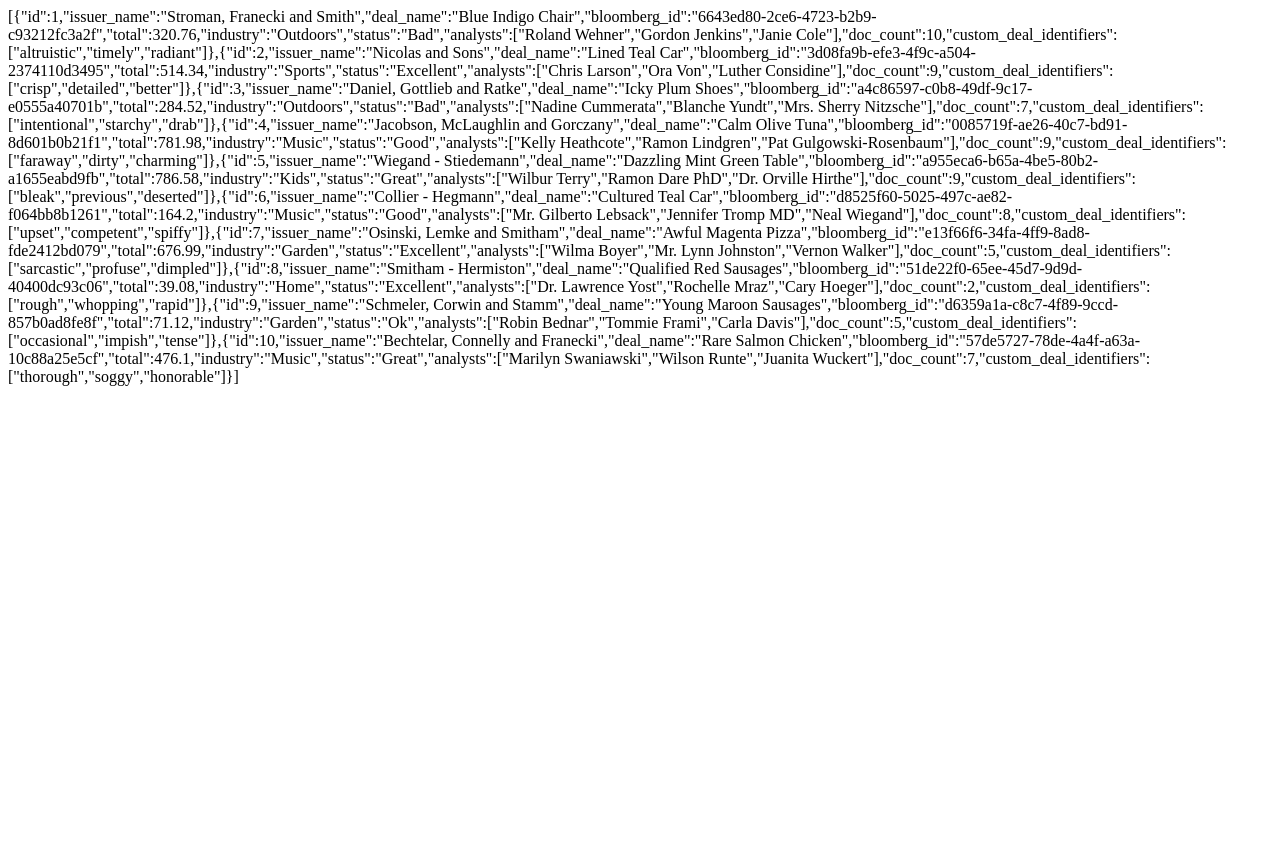
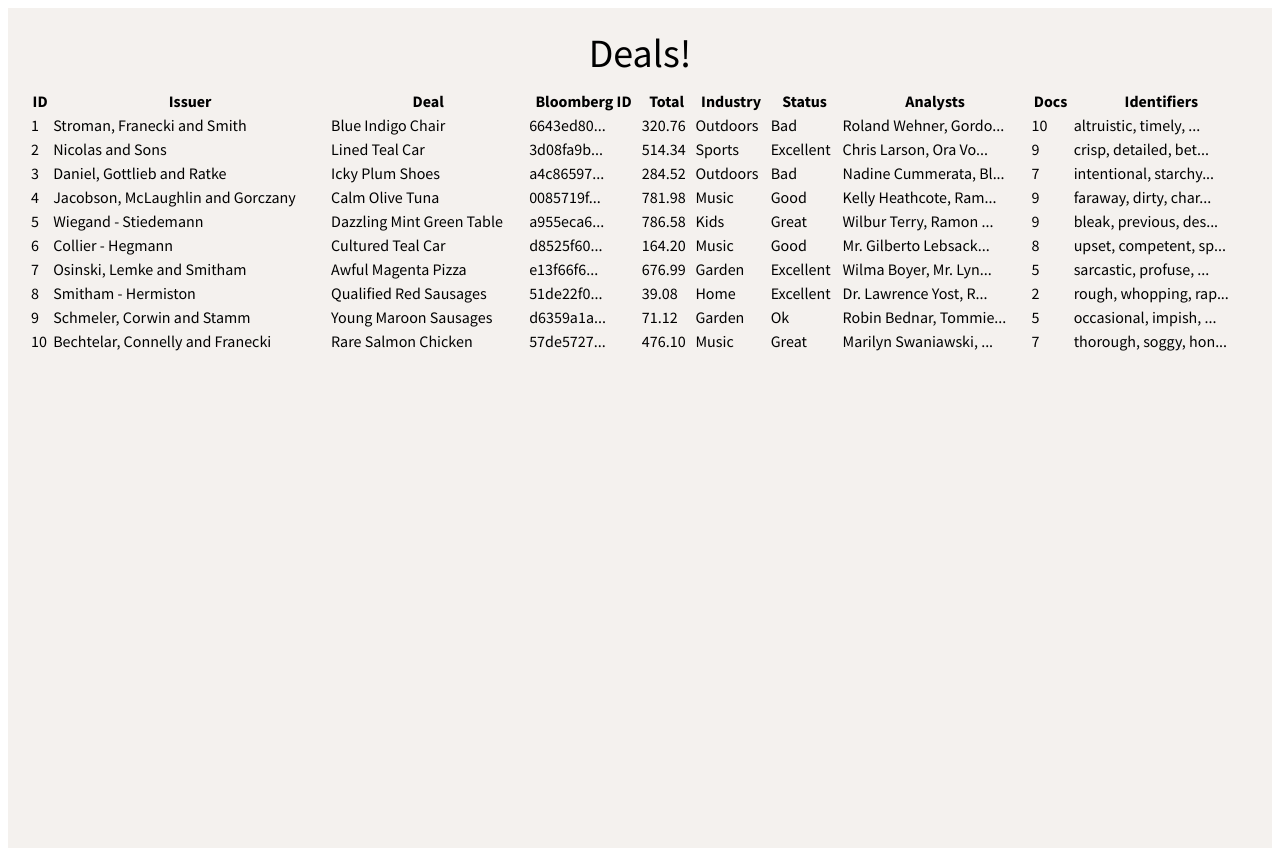
Before and after one commit to davebaumgartner/deals, a Vue app: page / in a window 1280 px wide. Before the commit the page ends 800 px from the top, so only its background shows below. Built offline with nearby package versions, Linux system fonts and the light colour scheme.

Commit message:
Pass data from App -> DealsView -> DynamicTable This commit also updates the DynamicTable to display the table data as a table instead of JSON string.

```diff
--- a/src/App.vue
+++ b/src/App.vue
@@ -1,10 +1,14 @@
 <script setup lang="ts">
+import mockData from "../mockData/mockData10.json";
 import DealsView from "./components/DealsView.vue";
-import mockData from "../mockData/mockData10.json";
+import { MOCK_TABLE_MODEL } from "./tableModel";
 </script>
 
 <template>
-  <DealsView :tableData="mockData" />
+  <DealsView
+    :tableData="mockData"
+    :tableModel="MOCK_TABLE_MODEL"
+  />
 </template>
 
 <style lang="scss"></style>
--- a/src/components/DealsView.vue
+++ b/src/components/DealsView.vue
@@ -1,13 +1,34 @@
 <script setup lang="ts">
+import type { TableModel } from "@/types";
 import DynamicTable from "./DynamicTable.vue";
 interface Props<T> {
   tableData: T[];
+  tableModel: TableModel<T>;
 }
 defineProps<Props<any>>();
 </script>
 
 <template>
-  <DynamicTable :tableData="tableData" />
+  <main class="main">
+    <div class="headline">Deals!</div>
+    <DynamicTable
+      :tableData="tableData"
+      :columns="tableModel.columns"
+    />
+  </main>
 </template>
 
-<style lang="scss"></style>
+<style lang="scss" scoped>
+.main {
+  min-width: 90vw;
+  min-height: 100vh;
+  background-color: $gray;
+  padding: 20px;
+
+  .headline {
+    font-size: 30pt;
+    text-align: center;
+    margin-bottom: 10px;
+  }
+}
+</style>
--- a/src/components/DynamicTable.vue
+++ b/src/components/DynamicTable.vue
@@ -1,12 +1,57 @@
 <script setup lang="ts">
+import type { TableColumn } from "@/types";
+import { getColumnByKey } from "@/utils/utils";
+
 interface Props<T> {
   tableData: T[];
+  columns: TableColumn<T>[];
 }
 defineProps<Props<any>>();
 </script>
 
+<!-- DynamicTable is what the spec calls the "grid" component -->
 <template>
-  <div>{{ JSON.stringify(tableData) }}</div>
+  <table
+    class="table"
+    data-testid="dynamic-table"
+  >
+    <thead class="table-header">
+      <th
+        class="table-header-cell"
+        :key="col.key"
+        v-for="col in columns"
+      >
+        <div class="flex-contents">
+          <div data-testid="column-label">{{ col.label }}</div>
+        </div>
+      </th>
+    </thead>
+    <tbody>
+      <tr
+        class="table-row"
+        v-for="row in tableData"
+        :key="row.id"
+      >
+        <td
+          class="table-cell"
+          v-for="col in columns"
+          :key="col.key"
+          :title="col.label"
+        >
+          {{
+            // check for format function, apply if it exists, otherwise just display the value
+            getColumnByKey(col.key, columns)?.displayFormatFunction !== undefined
+              ? getColumnByKey(col.key, columns)!.displayFormatFunction!(row[col.key])
+              : row[col.key]
+          }}
+        </td>
+      </tr>
+    </tbody>
+  </table>
 </template>
 
-<style lang="scss"></style>
+<style lang="scss" scoped>
+table {
+  width: 100%;
+}
+</style>
--- a/src/tableModel.ts
+++ b/src/tableModel.ts
@@ -27,7 +27,7 @@ enum RATINGS {
 
 // Custom table model to match the mock data.
 // If the mock data shape changes, this will need to be updated or a new model will need to be created.
-export const TABLE_MODEL: TableModel<MockTableRow> = {
+export const MOCK_TABLE_MODEL: TableModel<MockTableRow> = {
   defaultSort: (a: MockTableRow, b: MockTableRow) => a.id - b.id,
   // These columns are hidden by default to make the table easier to read.
   defaultHiddenColumns: ["bloomberg_id", "analysts", "custom_deal_identifiers", "doc_count"],
@@ -108,7 +108,7 @@ export const TABLE_MODEL: TableModel<MockTableRow> = {
       label: "Analysts",
       sortable: false,
       displayFormatFunction: (unformattedValue) => {
-        if (typeof unformattedValue === "object" && Array.isArray(unformattedValue)) {
+        if (Array.isArray(unformattedValue)) {
           return `${(unformattedValue as string[]).join(", ").substring(0, 20)}...`;
         }
         return unformattedValue.toString();
@@ -130,7 +130,7 @@ export const TABLE_MODEL: TableModel<MockTableRow> = {
       label: "Identifiers",
       sortable: false,
       displayFormatFunction: (unformattedValue) => {
-        if (typeof unformattedValue === "object" && Array.isArray(unformattedValue)) {
+        if (Array.isArray(unformattedValue)) {
           return `${(unformattedValue as string[]).join(", ").substring(0, 20)}...`;
         }
         return unformattedValue.toString();
--- /dev/null
+++ b/src/utils/utils.ts
@@ -0,0 +1,7 @@
+import type { TableColumn, TableRow } from "@/types";
+
+// get a table column by key
+export const getColumnByKey = (
+  key: string,
+  columns: TableColumn<TableRow>[]
+): TableColumn<TableRow> | undefined => columns.find((column) => column.key === key);
```
